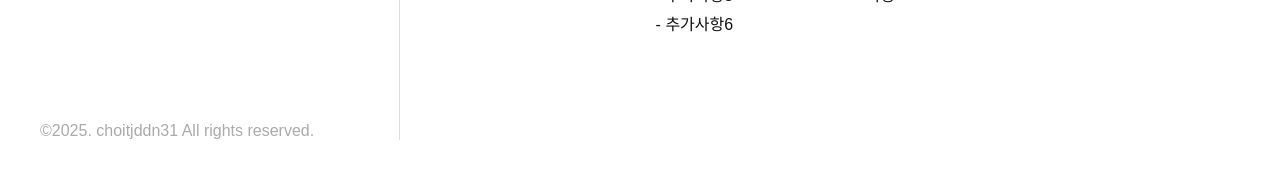
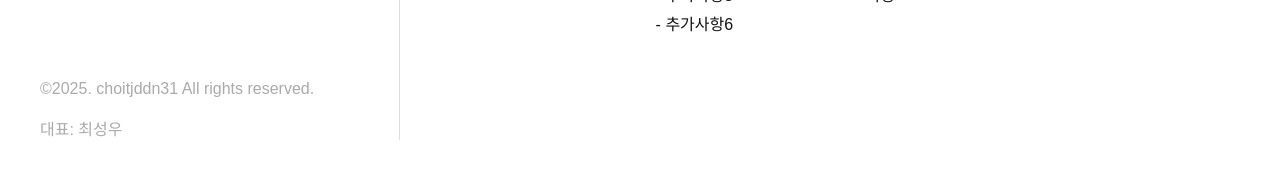
Before and after one commit to choitjddn0311/404blog, a React (Create React App) app in the folder frontend/: page / in a window 1280 px wide. Shown: the part 905-1082 px from the top of the page. Built offline with nearby package versions, Linux system fonts and the light colour scheme; no server answers; a web font is replaced by a local one.

Commit message:
style: 이름 추가

```diff
--- a/frontend/src/components/footer.jsx
+++ b/frontend/src/components/footer.jsx
@@ -87,8 +87,11 @@ const FooterSns = styled.ul`
 
 const Copyright = styled.div`
     width: 100%;
+    height: 70px;
     display: flex;
-    align-items: end;
+    flex-direction: column;
+    align-items: start;
+    justify-content: end;
 
     & > p {
         color: #aaa;
@@ -147,7 +150,8 @@ const Footer = () => {
                             </FooterSns>
                         </InnerLeftTop>
                         <Copyright>
-                            <p>&copy;2025. choitjddn31 All rights reserved.</p>
+                            <p>&copy;2025. choitjddn31 All rights reserved.</p> <br />
+                            <p>대표: 최성우</p>
                         </Copyright>
                     </InnerLeft>
                     <InnerRight>
```
